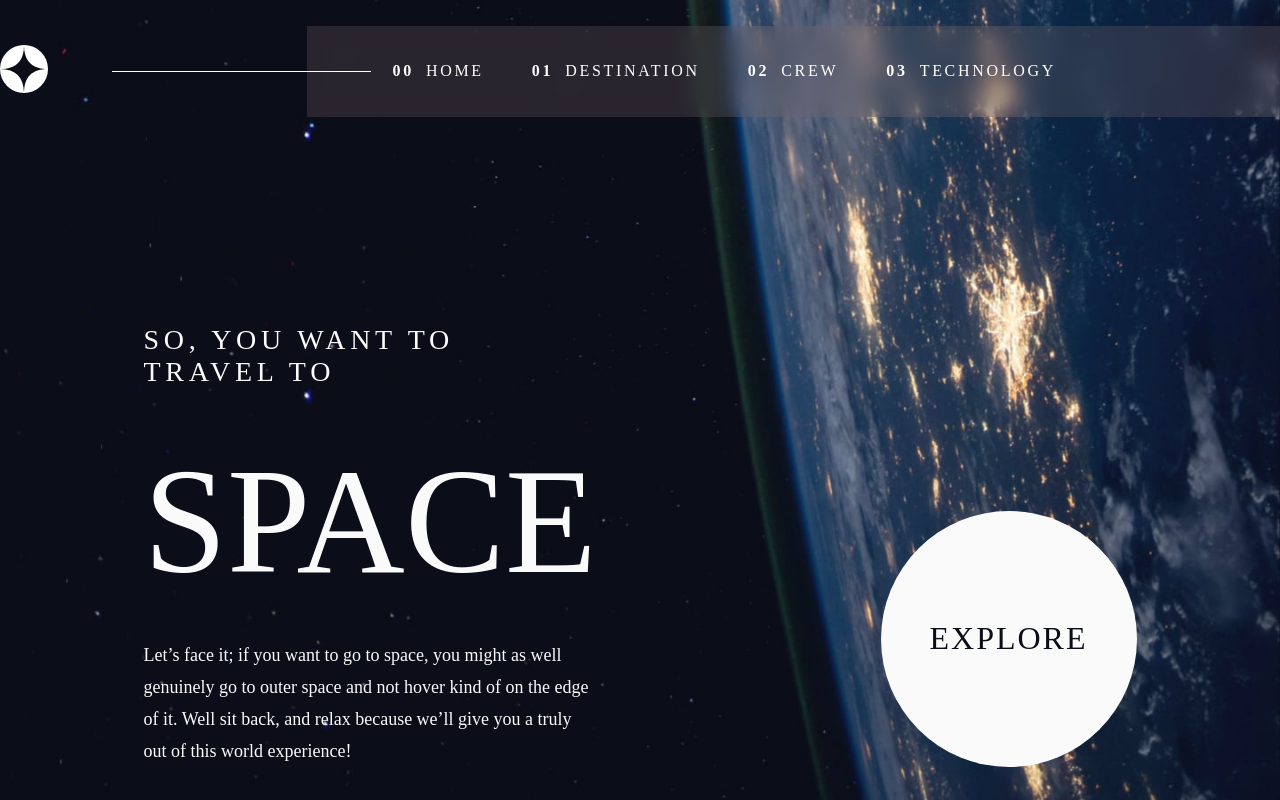
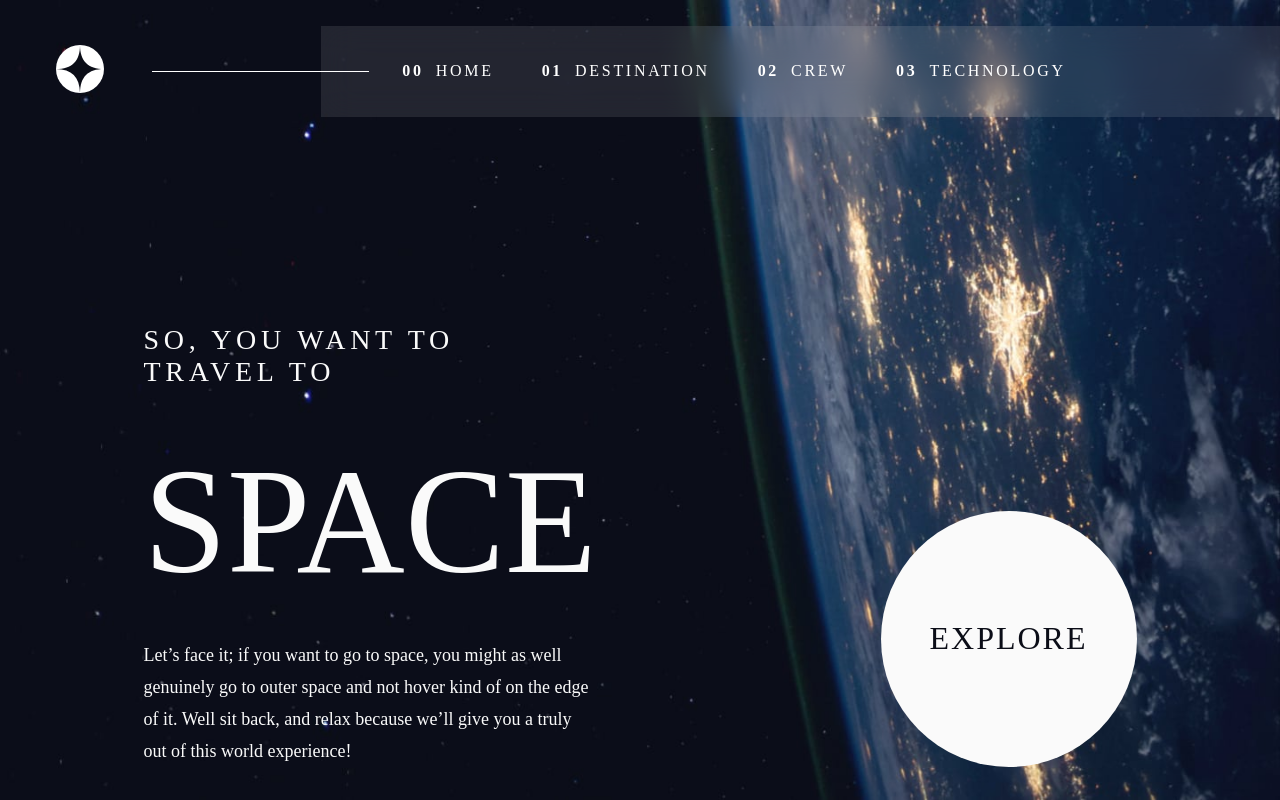
Before and after one commit to adamkula1/Space-Tourism, a React (Create React App) app: page / in a window 1280 px wide. Built offline with nearby package versions, Linux system fonts and the light colour scheme.

Commit message:
responsivity navigation

```diff
--- a/src/components/Navigation.tsx
+++ b/src/components/Navigation.tsx
@@ -1,11 +1,12 @@
-import React from 'react'
+import React, { useState } from 'react'
 import styled from "styled-components";
 import { useNavigate } from 'react-router-dom';
+import MenuIcon from '@mui/icons-material/Menu';
+import ClearIcon from '@mui/icons-material/Clear';
 
 
 const Nav = styled.header`
-    max-width: 1865px;
-    margin: auto;
+    margin-left: 3.5rem;
     padding-top: 2%;
     margin-right: 0;
     display: flex;
@@ -14,24 +15,45 @@ const Nav = styled.header`
     align-content: center;
     align-items: center;
     justify-content: space-between;
-`;
-
-const Logo = styled.div`
+    @media only screen and (max-width: 1024px) {
+        margin-left: 2rem;
+    }
+    @media only screen and (max-width: 768px) {
+        padding-top: 0;
+    }
+    @media only screen and (max-width: 520px) {
+        padding-top: 1.5rem;
+    }
 `;
 
 const List = styled.ul`
     display: flex;
     padding: 2.3rem 0;
-    /* padding-left: 8rem; */
     padding-left: 6.65%;
-    /* padding-right: 21rem; */
     padding-right: 17.5%;
     margin: 0;
     gap: var(--gap, 3rem);
     color: #fff;
-    background-color: rgba(128,109,109,.254);
-    backdrop-filter: blur(10px);
+    /* background-color: rgba(128,109,109,.254); */
+    background: hsl(0 0% 100% / 0.1);
+    backdrop-filter: blur(1rem);
     align-items: center;
+    @media only screen and (max-width: 1024px) {
+        padding-right: 5%;
+    }
+    @media only screen and (max-width: 768px) {
+        gap: var(--gap, 2rem);
+    }
+    @media only screen and (max-width: 520px) {
+        display: none;
+    }
+    @media only screen and (max-width: 520px) {
+        position: fixed;
+        inset: 0 0 0 30%;
+        padding: min(30vh, 10rem) 2em;
+        flex-direction: column;
+        align-items: flex-start;
+    }
 `;
 
 const ListItem = styled.li`
@@ -46,40 +68,85 @@ const Link = styled.a`
     &:hover {
         border-bottom: 2px solid #fff;
     }
+    @media only screen and (max-width: 768px) {
+        font-size: 14px;
+    }
+    @media only screen and (max-width: 520px) {
+        padding: 0.5rem 0;
+    }
 `;
 
 const Number = styled.span`
     font-weight: 700;
     margin-inline-end: 0.75em;
+    @media only screen and (max-width: 768px) {
+        display: none;
+    }
+    @media only screen and (max-width: 520px) {
+        display: inherit;
+    }
 `;
 
 
-const Lane = styled.div`
+const Line = styled.div`
     flex-grow: 1;
     height: 1px;
     position: relative;
-    left: 4rem;
+    left: 3rem;
     z-index: 1;
     background: #fff;
+    @media only screen and (max-width: 1024px) {
+        display: none;
+    }
 `;
 
-const Navigation = (props: any) => {
+const MenuNav = styled.button`
+    display: none;
+    margin-right: 2rem;
+    z-index: 1;
+    border: none;
+    background: none;
+    color: #fafafa;
+    @media only screen and (max-width: 520px) {
+        display: inherit;
+    }
+`;
+
+const Logo = styled.div``;
+
+const Navigation = () => {
 
     const navigate = useNavigate();
 
+    const [navbarOpen, setNavbarOpen] = useState(false)
+
+    const handleToggle = () => {
+        setNavbarOpen(!navbarOpen)
+      }
+
   return (
+    <>
     <Nav>
         <Logo>
             <svg xmlns="http://www.w3.org/2000/svg" width="48" height="48"><g fill="none" fill-rule="evenodd"><circle cx="24" cy="24" r="24" fill="#FFF"/><path fill="#0B0D17" d="M24 0c0 16-8 24-24 24 15.718.114 23.718 8.114 24 24 0-16 8-24 24-24-16 0-24-8-24-24z"/></g></svg>
         </Logo>
-        <Lane />
-            <List>
+        <Line />
+            <List style={ navbarOpen ? { display: 'inherit'} : {}}>
                 <ListItem><Link onClick={() => navigate("/")}><Number>00</Number>Home</Link></ListItem>
                 <ListItem><Link onClick={() => navigate("/destination")}><Number>01</Number>Destination</Link></ListItem>
                 <ListItem><Link onClick={() => navigate("/crew")}><Number>02</Number>Crew</Link></ListItem>
                 <ListItem><Link onClick={() => navigate("/technology")}><Number>03</Number>Technology</Link></ListItem>
             </List>
+        <MenuNav onClick={handleToggle}>
+            {navbarOpen ? (
+                <ClearIcon style={{ color: '#fafafa', width: '2rem', height: 'auto' }} />
+                ) : (
+                <MenuIcon style={{ color: '#fafafa', width: '2rem', height: 'auto' }} />
+            )}
+        </MenuNav>
     </Nav>
+
+    </>
   )
 }
 
```
Also changed, not shown: package.json (+9 -2 lines), 1 other file (tests, documents, lock files or other folders).
